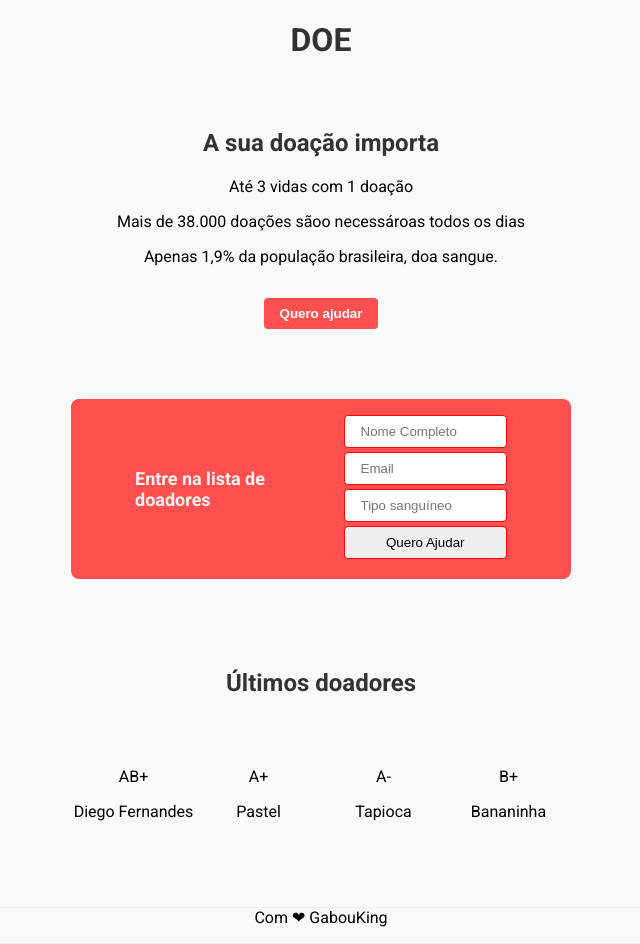
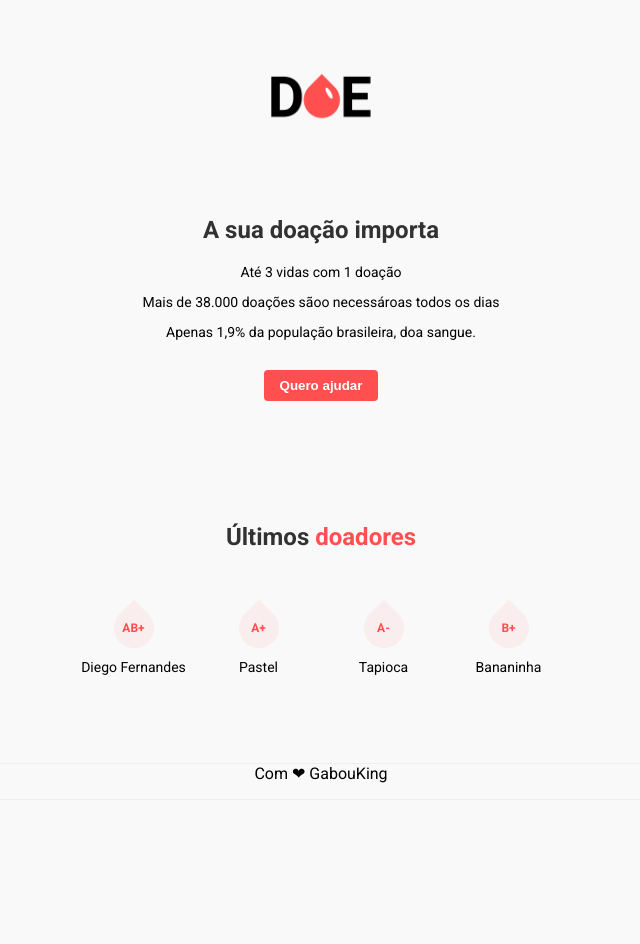
Before and after one commit to GabouKing/DoeSangueWeb, a plain HTML site: page index.html in a window 1280 px wide. Shown: the whole page, without its empty margins (319-959 px from the left). After the commit the page ends 800 px from the top, so only its background shows below. Drawn offline with Linux system fonts and the light colour scheme.

Commit message:
HTML e CSS Finalizados
HTML e CSS Finalizados

```diff
--- a/index.html
+++ b/index.html
@@ -10,7 +10,10 @@
     <body>
 
         <header>
-            <h1>DOE</h1>
+            <img
+            class="logo"
+             src="logo.png"
+              alt="Imagem DOE">
             <h2>A sua doação importa</h2>
             <p>Até 3 vidas com 1 doação</p>
             <p>Mais de 38.000 doações sãoo necessároas todos os dias</p>
@@ -20,7 +23,7 @@
 
         </header>
 
-        <section class="form">
+        <section class="form hide">
             <h2>Entre na lista de doadores</h2>
             <form action="/">
 
@@ -43,7 +46,7 @@
         </form>
         </section>
         <main>
-            <h2>Últimos doadores</h2>
+            <h2>Últimos <span> doadores</span></h2>
             <section class="donors">
 
                 <div class="donor">
@@ -69,7 +72,9 @@
 
             </section>
         </main>
+        <script src="script.js"></script>
       <footer>Com ❤ GabouKing  </footer>
+
     </body>
 
 </html>
--- /dev/null
+++ b/script.js
@@ -0,0 +1,7 @@
+document
+.querySelector('header button')
+.addEventListener("click",function(){
+    document
+    .querySelector('.form')
+    .classList.toggle('hide')
+})
--- a/style.css
+++ b/style.css
@@ -21,6 +21,9 @@ h2 {
 header h1, main h2 {
     margin-bottom: 70px;
 }
+main h2 span{
+    color:#ff4f4f;
+}
 .form h2 {
 
     color:#ffffffee;
@@ -42,7 +45,13 @@ header, main, .form {
 }
 /*HEADER*/
 
-
+.logo{
+    width: 120px;
+    margin: 70px 0;
+}
+header p{
+    font-size: 14px;
+}
 header button {
     margin-top: 16px;
     padding: 8px 16px;
@@ -72,12 +81,46 @@ margin-bottom: 4px;
 padding: 8px 16px;
 
 border-radius: 4px;
-border:1px red solid;
+border:1px #ffffff88 solid;
 
+}
+form input{
+    background-color:transparent;
+}
+form button{
+    font-weight: bold;
+}
+form input::placeholder{
+    color: #ffffffaa;
 }
  main /*cascata*/.donors{
     display: grid;
     grid-template-columns: 1fr 1fr 1fr 1fr;
+}
+
+.blood{
+    color: #ff4f4f;
+    font-weight: bold;
+    font-size: 12px;
+    display: flex;
+    align-items: center;
+    justify-content: center;
+    position: relative;
+}
+.blood::before{
+    content: "";
+    background-color: #ff4f4f11;
+    width: 40px;
+    height: 40px;
+    position: absolute;
+    /*Gota*/
+    border-radius: 50%;
+    border-top-right-radius:0;
+    transform: rotate(-45deg);
+}
+.donor p{
+    margin-top:24px;
+    font-size:14px;
 }
 
 footer {
@@ -85,3 +128,13 @@ footer {
     padding-bottom: 16px;
     border: 1px solid #EEE;
 }
+/* JS Func*/
+section.form{
+    transition: all 300ms;
+}
+section.form.hide{
+    opacity: 0;
+    visibility: hidden;
+    height:0;
+    margin-top: -70px;
+}
```
Also changed, not shown: logo.png (added).
